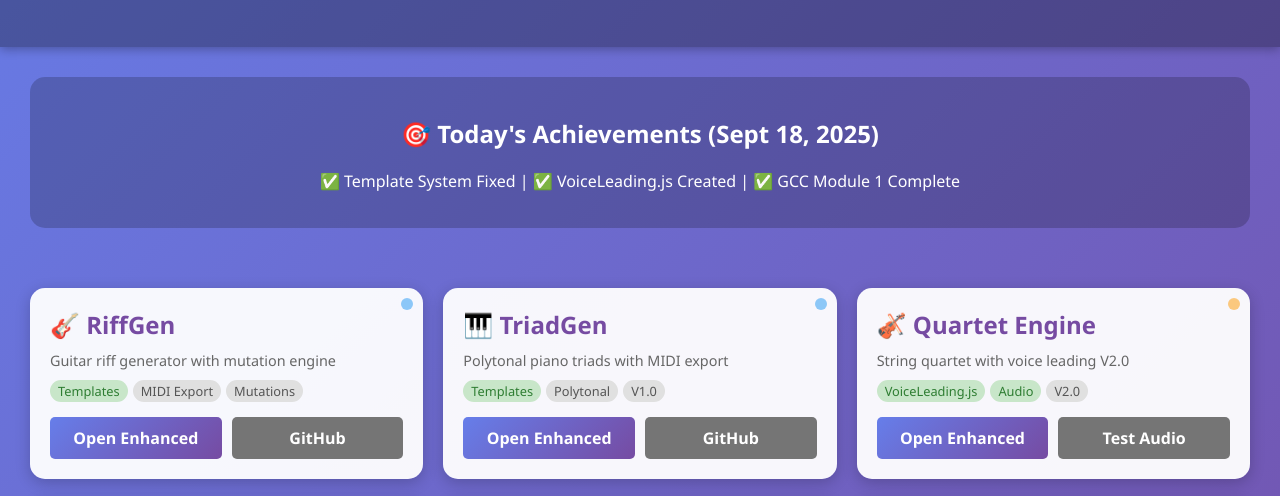
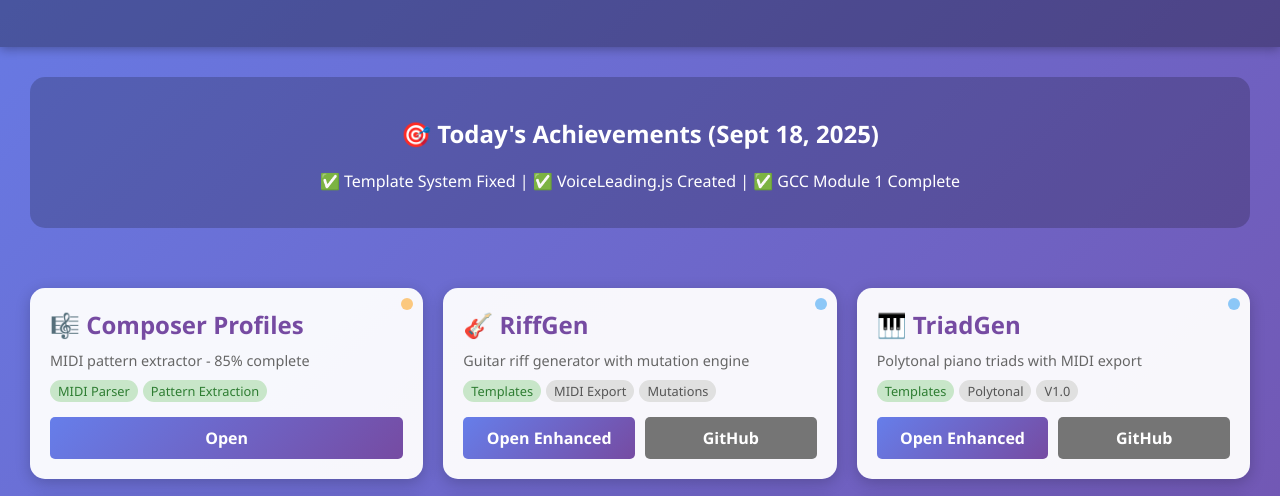
Before and after one commit to mikeb55/gml-workspace, a website: page GML_MASTER_DASHBOARD.html in a window 1280 px wide. Shown: the part 251-747 px from the top of the page. Drawn offline with Linux system fonts and the light colour scheme.

Commit message:
Dashboard updated with Composer Profiles

```diff
--- a/GML_MASTER_DASHBOARD.html
+++ b/GML_MASTER_DASHBOARD.html
@@ -180,6 +180,19 @@
     </div>
 
     <div class="grid">
+        <!-- New Today -->
+        <div class="app-card">
+            <div class="app-status status-new"></div>
+            <h3>🎼 Composer Profiles</h3>
+            <p class="app-description">MIDI pattern extractor - 85% complete</p>
+            <div class="app-features">
+                <span class="feature-tag new">MIDI Parser</span>
+                <span class="feature-tag new">Pattern Extraction</span>
+            </div>
+            <div class="app-actions">
+                <a href="gml-composer-profiles-extension/index.html" class="btn btn-primary">Open</a>
+            </div>
+        </div>
         <!-- Core Generators -->
         <div class="app-card">
             <div class="app-status status-enhanced"></div>
```
